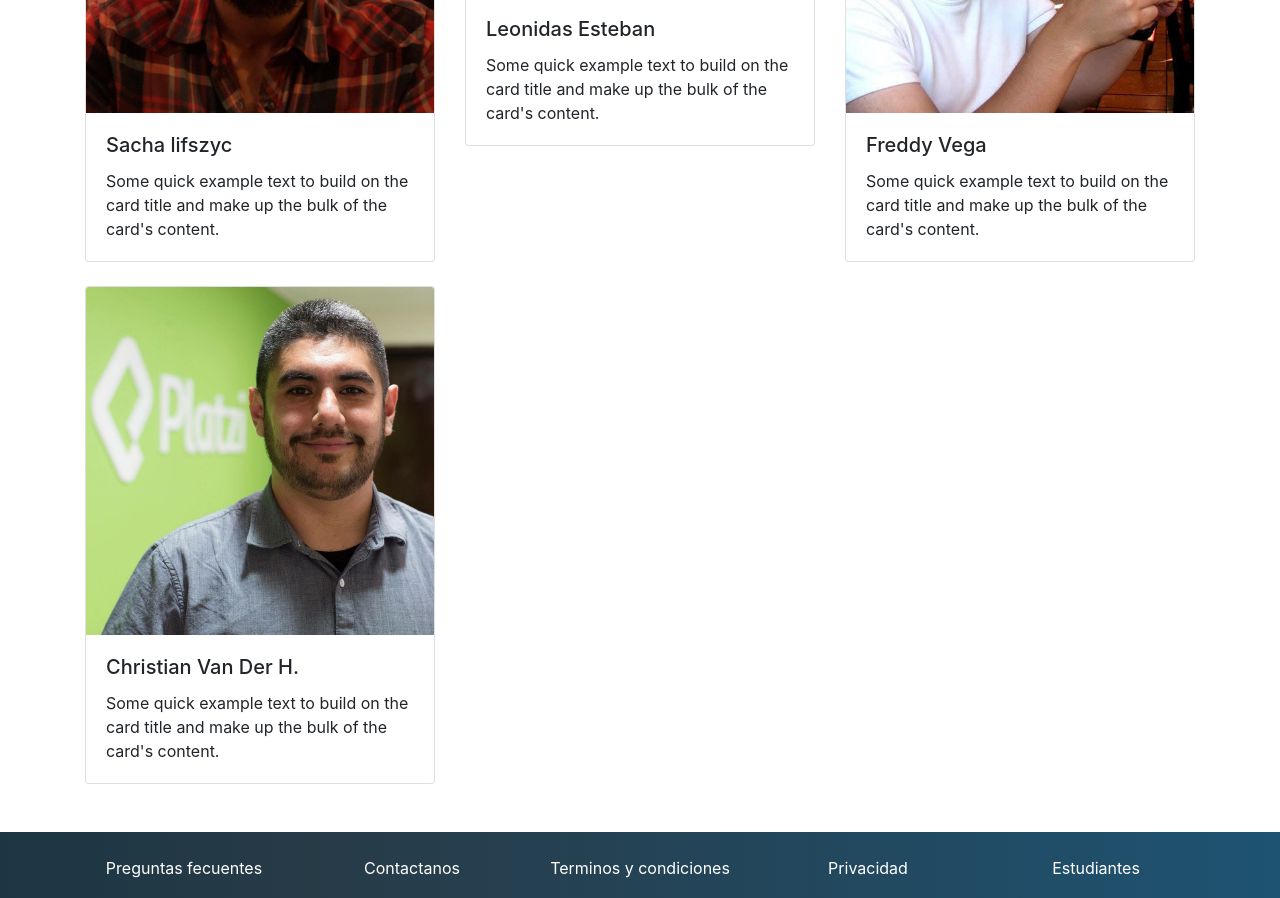
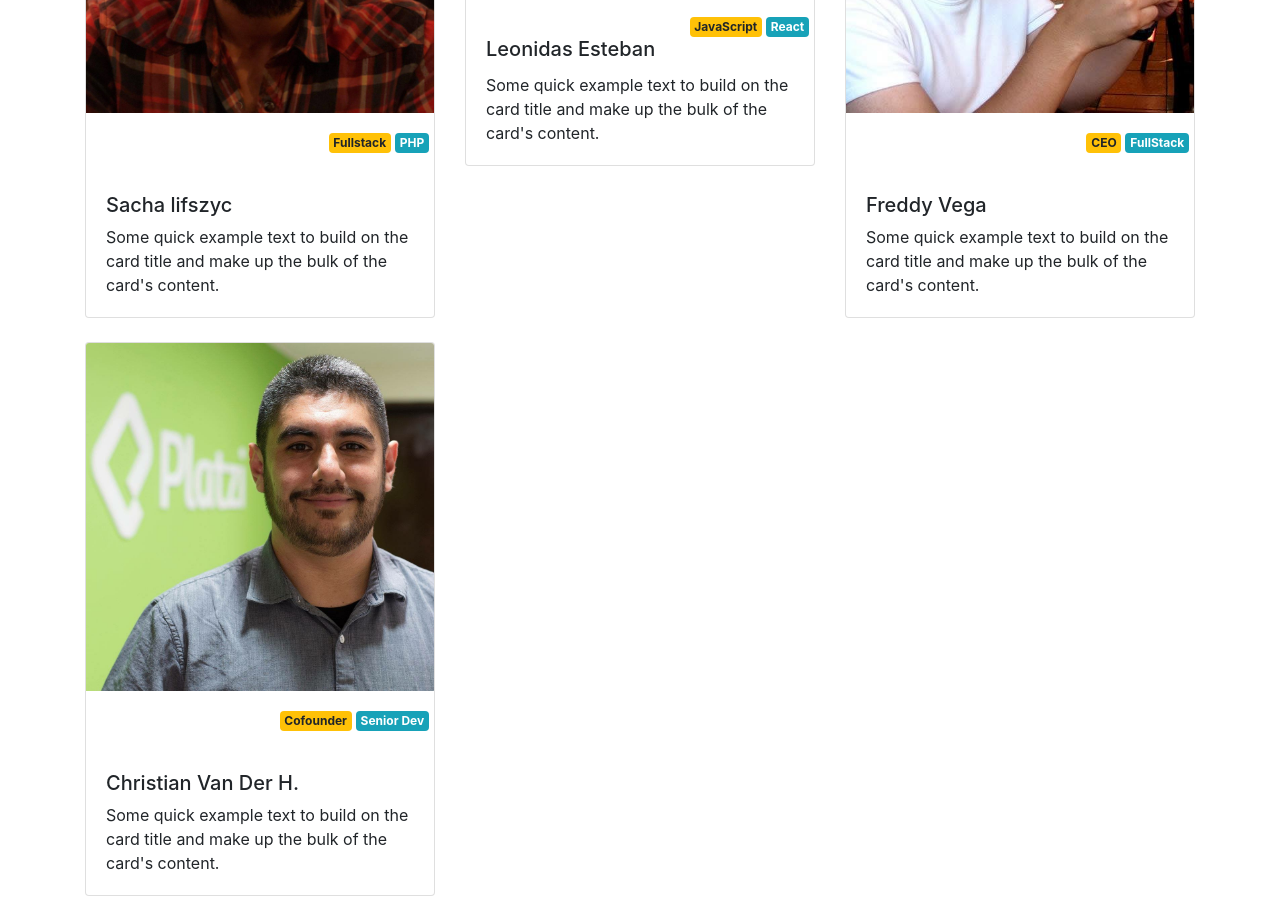
Before and after one commit to Emmanuelcik/FrontedConfPlataform, a plain HTML site: page index.html in a window 1280 px wide. Shown: the part 946-1844 px from the top of the page. Drawn offline with nearby package versions, Linux system fonts and the light colour scheme.

Commit message:
Ahora las cards tienen badges

```diff
--- a/index.html
+++ b/index.html
@@ -115,8 +115,18 @@
               <div class="card">
                 <img class="card-img-top" src="assets/sacha.jpg" alt="Card image cap">
                 <div class="card-body">
-                  <h5 class="card-title">Sacha lifszyc</h5>
-                  <p class="card-text">Some quick example text to build on the card title and make up the bulk of the card's content.</p>
+                  <div class="badges row justify-content-end">
+                    <span class="badge badge-warning py-1 mr-1">
+                      Fullstack
+                    </span>
+                    <span class="badge badge-info py-1 ">
+                      PHP
+                    </span>
+                  </div>
+                </div>
+                <div class="card-body">
+                  <h5 class="card-title mb-0">Sacha lifszyc</h5>
+                  <p class="card-text mt-2">Some quick example text to build on the card title and make up the bulk of the card's content.</p>
                 </div>
               </div>
             </div>
@@ -125,8 +135,16 @@
               <div class="card">
                 <img class="card-img-top" src="assets/leonidas.jpeg" alt="Card image cap">
                 <div class="card-body">
-                  <h5 class="card-title">Leonidas Esteban</h5>
-                  <p class="card-text">Some quick example text to build on the card title and make up the bulk of the card's content.</p>
+                  <div class="badges row justify-content-end">
+                    <span class="badge badge-warning py-1 mr-1">
+                      JavaScript
+                    </span>
+                    <span class="badge badge-info py-1 ">
+                      React
+                    </span>
+                  </div>
+                  <h5 class="card-title ">Leonidas Esteban</h5>
+                  <p class="card-text ">Some quick example text to build on the card title and make up the bulk of the card's content.</p>
                 </div>
               </div>
             </div>
@@ -135,8 +153,18 @@
               <div class="card">
                 <img class="card-img-top" src="assets/freddy.jpeg" alt="Card image cap">
                 <div class="card-body">
-                  <h5 class="card-title">Freddy Vega</h5>
-                  <p class="card-text">Some quick example text to build on the card title and make up the bulk of the card's content.</p>
+                  <div class="badges row justify-content-end">
+                    <span class="badge badge-warning py-1 mr-1">
+                      CEO
+                    </span>
+                    <span class="badge badge-info py-1 ">
+                      FullStack
+                    </span>
+                  </div>
+                </div>
+                <div class="card-body">
+                  <h5 class="card-title mb-0">Freddy Vega</h5>
+                  <p class="card-text mt-2">Some quick example text to build on the card title and make up the bulk of the card's content.</p>
                 </div>
               </div>
             </div>
@@ -145,8 +173,18 @@
               <div class="card">
                 <img class="card-img-top" src="assets/cvander.jpeg" alt="Card image cap">
                 <div class="card-body">
-                  <h5 class="card-title">Christian Van Der H.</h5>
-                  <p class="card-text">Some quick example text to build on the card title and make up the bulk of the card's content.</p>
+                  <div class="badges row justify-content-end">
+                    <span class="badge badge-warning py-1 mr-1">
+                      Cofounder
+                    </span>
+                    <span class="badge badge-info py-1 ">
+                      Senior Dev
+                    </span>
+                  </div>
+                </div>
+                <div class="card-body">
+                  <h5 class="card-title mb-0">Christian Van Der H.</h5>
+                  <p class="card-text mt-2">Some quick example text to build on the card title and make up the bulk of the card's content.</p>
                 </div>
               </div>
             </div>
```
